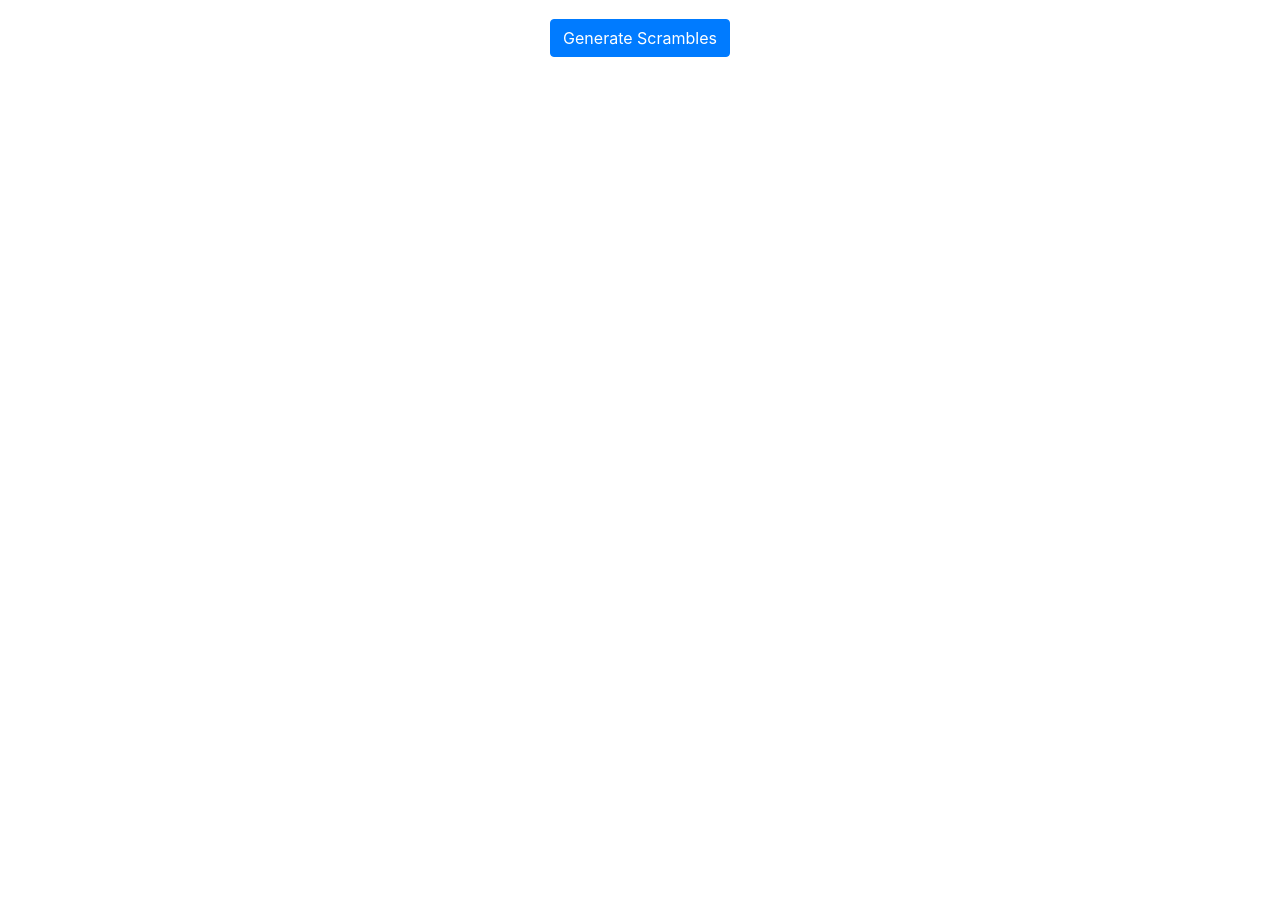
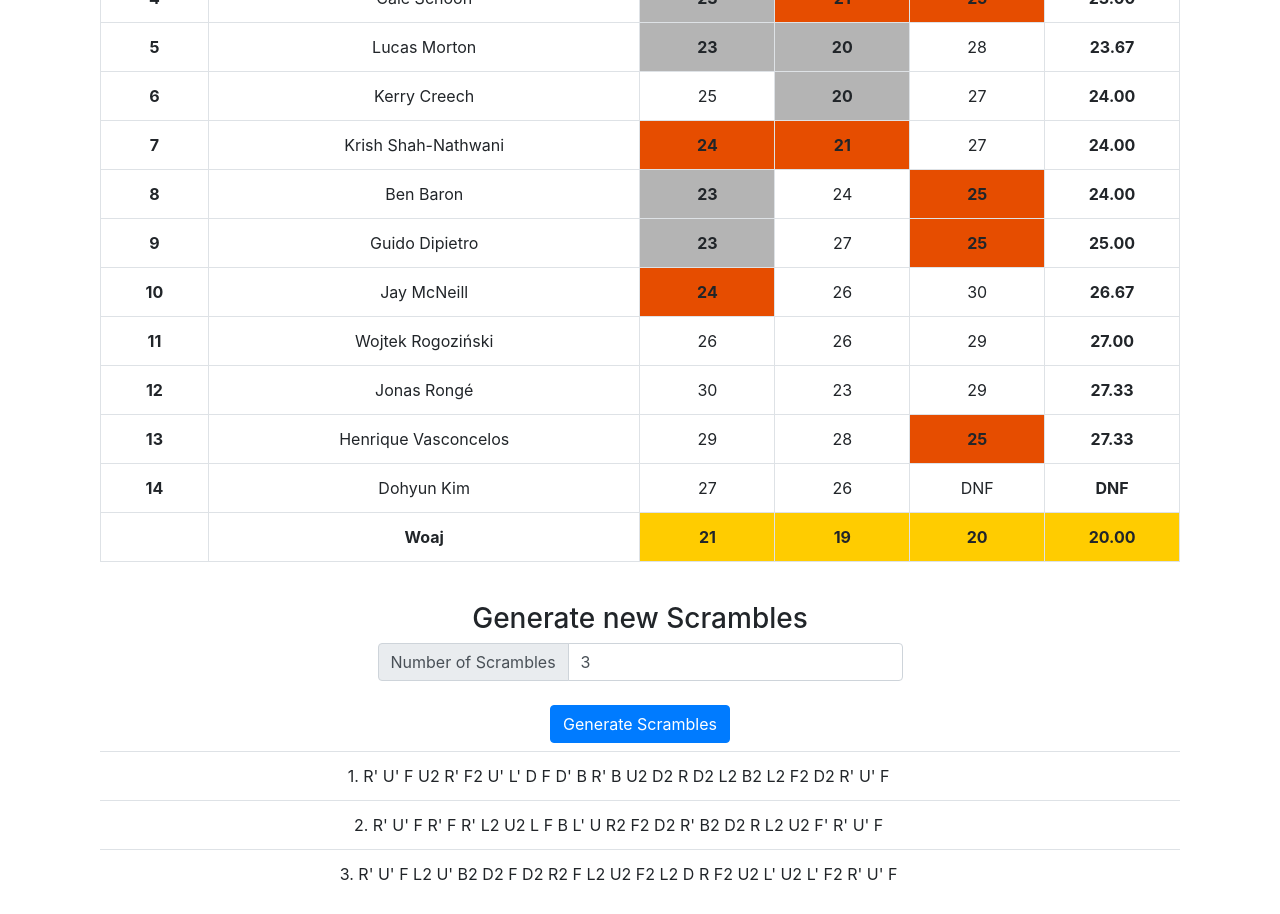
Before and after one commit to campos20/fmc-ranks, a React (Create React App) app: page / in a window 1280 px wide. Shown: the part 660-1574 px from the top of the page. Before the commit the page ends 800 px from the top, so only its background shows below. Built offline with nearby package versions, Linux system fonts and the light colour scheme.

Commit message:
Format colors

```diff
--- a/src/components/GenerateRank.jsx
+++ b/src/components/GenerateRank.jsx
@@ -3,9 +3,16 @@ import { isValidLine } from "../util/result.util";
 import Rank from "./Rank";
 
 class GenerateRank extends Component {
+  // TODO just to generate table already
+  componentDidMount() {
+    let f = () => null;
+    this.handleGenerate({ preventDefault: f });
+  }
+
   state = {
     attempts: 3,
     columns: 1,
+    data: [],
     content: `Teh Keng Foo 24, 20, 25 = 23.00
   Oculte ou denuncie isso
   Curtir
@@ -96,7 +103,7 @@ class GenerateRank extends Component {
   };
 
   handleAttemptsChange = (e) => {
-    this.setState({ ...this.state, attempts: e.target.value });
+    this.setState({ ...this.state, attempts: Number(e.target.value) });
   };
 
   handleContentChange = (e) => {
@@ -128,7 +135,7 @@ class GenerateRank extends Component {
   };
 
   handleColumnsChange = (e) => {
-    this.setState({ ...this.state, columns: e.target.value });
+    this.setState({ ...this.state, columns: Number(e.target.value) });
   };
 
   render() {
@@ -208,7 +215,11 @@ class GenerateRank extends Component {
         </form>
         <div className="row justify-content-center">
           <div className="col-12">
-            <Rank attempts={this.state.attempts} data={this.state.data || []} />
+            <Rank
+              attempts={this.state.attempts}
+              data={this.state.data}
+              columns={this.state.columns}
+            />
           </div>
         </div>
       </div>
--- a/src/components/GenerateScrambles.jsx
+++ b/src/components/GenerateScrambles.jsx
@@ -4,7 +4,11 @@ import { ScrambleDisplay } from "scramble-display";
 
 class GenerateScrambles extends Component {
   state = {
-    scrambles: [],
+    scrambles: [
+      "R' U' F U2 R' F2 U' L' D F D' B R' B U2 D2 R D2 L2 B2 L2 F2 D2 R' U' F",
+      "R' U' F R' F R' L2 U2 L F B L' U R2 F2 D2 R' B2 D2 R L2 U2 F' R' U' F",
+      "R' U' F L2 U' B2 D2 F D2 R2 F L2 U2 F2 L2 D R F2 U2 L' U2 L' F2 R' U' F",
+    ],
     numberOfScrambles: 3,
     loading: false,
     error: "",
@@ -95,7 +99,7 @@ class GenerateScrambles extends Component {
 
         <div className="row">
           <div className="col-12">
-            <table className="table">
+            <table className="table table-condensed">
               <tbody>
                 {!!this.state.scrambles &&
                   this.state.scrambles.map((scramble, i) => {
--- a/src/components/Rank.jsx
+++ b/src/components/Rank.jsx
@@ -4,11 +4,22 @@ import {
   getConsecutiveValids,
   isValidLine,
   outputFormat,
+  avg,
 } from "../util/result.util";
 import { Result, compareResults } from "./Result";
 
+const woajStyle = [
+  { fontWeight: "bold", backgroundColor: "rgb(255, 204, 0)" },
+  { fontWeight: "bold", backgroundColor: "rgb(180, 180, 180)" },
+  { fontWeight: "bold", backgroundColor: "rgb(230, 77, 0)" },
+];
+
+// At leas 10 results so we can split columns
+const MINIMUM_SPLIT_POINT = 10;
+
 class Rank extends Component {
   render() {
+    // Clear results and sort by avg then single
     let data = this.props.data
       .filter((line) => isValidLine(line, this.props.attempts))
       .map((line) => {
@@ -18,18 +29,42 @@ class Rank extends Component {
       })
       .sort(compareResults);
 
+    // Woajs for formatting
+    let woaj = []; // List of lists with ordered results
+    for (let i = 0; i < this.props.attempts; i++) {
+      woaj.push([...new Set(data.map((result) => result.results[i]))].sort());
+    }
+    let woajs = woaj.map((r) => r[0]); // Best result of each attempt
+    let woajMean = avg(woajs); // Mean of the best results
+
+    // Fixed style
+    let resultWidth = 50.0 / (this.props.attempts + 1); // +1 for mean
+    let posWidth = 50 * 0.2;
+    let nameWidth = 50 - posWidth;
+
+    let resultStyle = { width: `${resultWidth / this.props.columns}%` };
+    let posStyle = { width: `${posWidth / this.props.columns}%` };
+    let nameStyle = { width: `${nameWidth / this.props.columns}%` };
+
     return (
-      <table class="table table-condensed table-bordered">
+      <table className="table table-condensed table-bordered">
         <thead className="bg-secondary text-white">
           <tr>
-            <th>Pos</th>
-            <th>Name</th>
-            {[...Array.apply(null, { length: this.props.attempts })].map(
-              (e, i) => (
-                <th key={i}>{`R${i + 1}`}</th>
-              )
-            )}
-            <th>Mean</th>
+            {Array.from({ length: this.props.columns }).map((e, k) => {
+              console.log(e, k);
+              return (
+                <React.Fragment key={k}>
+                  <th style={posStyle}>Pos</th>
+                  <th style={nameStyle}>Name</th>
+                  {[...Array.apply(null, { length: this.props.attempts })].map(
+                    (_, i) => (
+                      <th key={i} style={resultStyle}>{`R${i + 1}`}</th>
+                    )
+                  )}
+                  <th style={resultStyle}>Mean</th>
+                </React.Fragment>
+              );
+            })}
           </tr>
         </thead>
         <tbody>
@@ -42,9 +77,19 @@ class Rank extends Component {
                     : "-"}
                 </th>
                 <td>{result.name}</td>
-                {result.results.map((r, j) => (
-                  <td key={j}>{r}</td>
-                ))}
+                {result.results.map((r, j) => {
+                  // Highlight first 3
+                  let woajIndex = woaj[j].indexOf(r);
+                  let style = {};
+                  if (woajIndex < woajStyle.length) {
+                    style = woajStyle[woajIndex];
+                  }
+                  return (
+                    <td key={j} style={style}>
+                      {r}
+                    </td>
+                  );
+                })}
                 <th>{outputFormat(result.avg)}</th>
               </tr>
             );
@@ -54,7 +99,12 @@ class Rank extends Component {
           <tr>
             <th />
             <th>Woaj</th>
-            <th></th>
+            {woajs.map((r, i) => (
+              <th key={i} style={woajStyle[0]}>
+                {r}
+              </th>
+            ))}
+            <th style={woajStyle[0]}>{outputFormat(woajMean)}</th>
           </tr>
         </tfoot>
       </table>
--- a/src/util/result.util.js
+++ b/src/util/result.util.js
@@ -43,10 +43,14 @@ export function isValidLine(line, n) {
 
 export function isValidResult(result) {
   // We accept as valid any integer > 0, also DNF and DNS.
-  if (result.match(/[0-9]+/)) return true;
+  if (isDigit(result)) return true;
   if (result.toUpperCase() === "DNF") return true;
   if (result.toUpperCase() === "DNS") return true;
   return false;
+}
+
+export function isDigit(result) {
+  return ("" + result).match(/[0-9]+/);
 }
 
 export function getName(validLine) {
```
